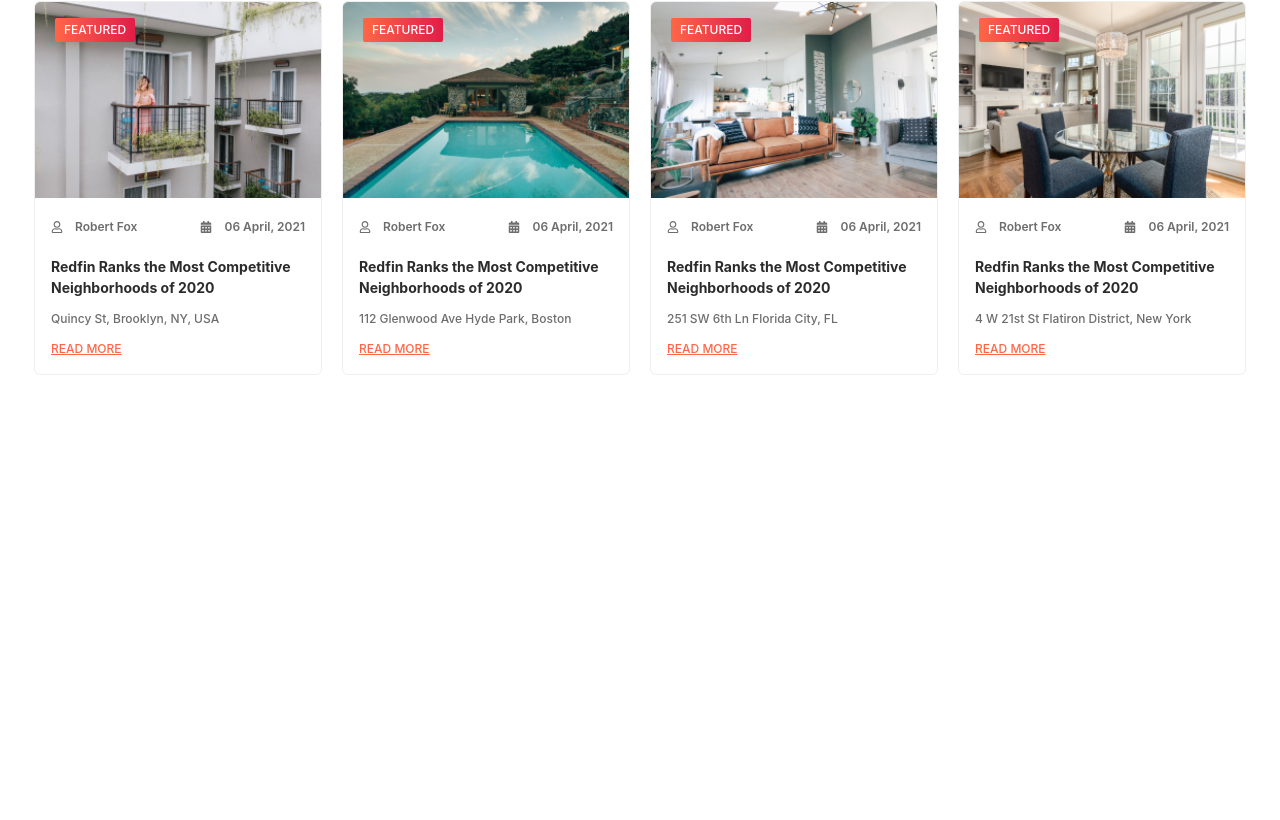
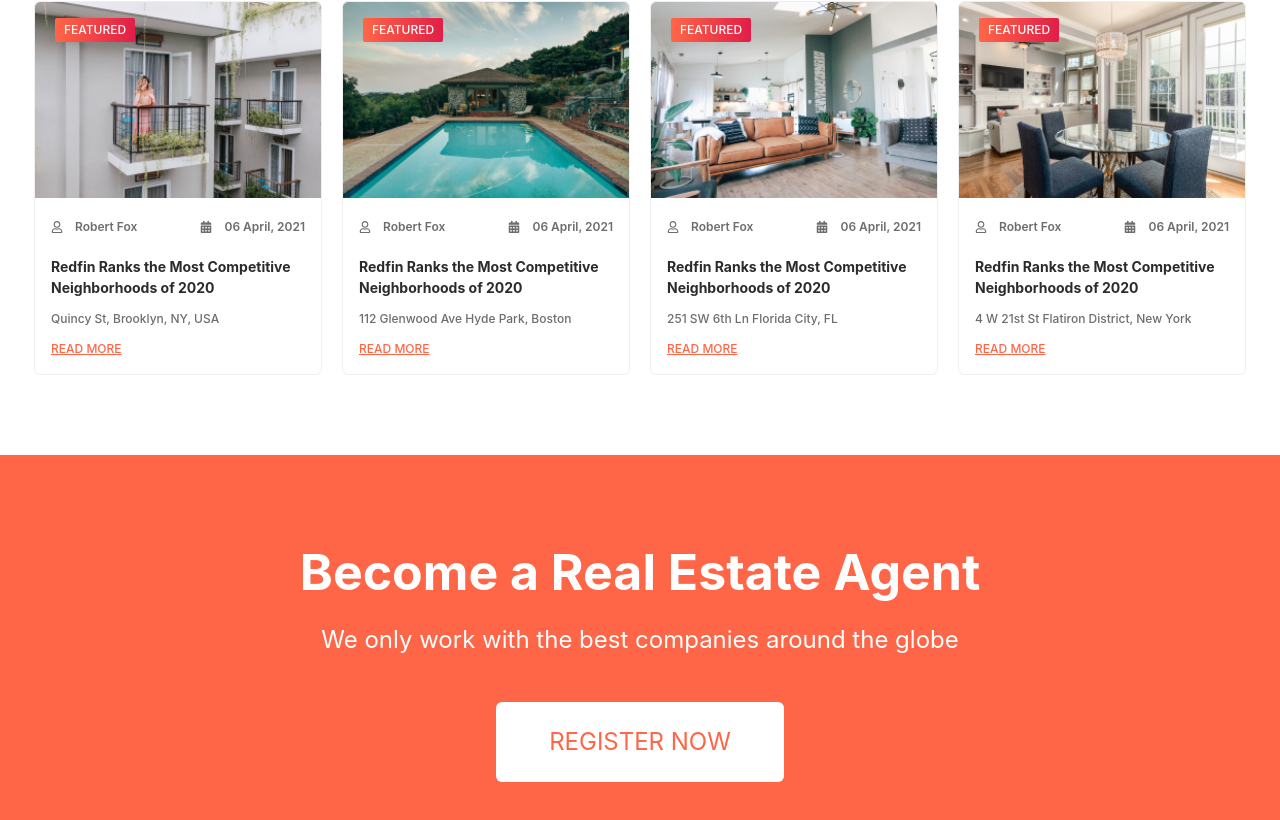
Before and after one commit to resalatislam5/real-estate, a React (Vite) app: page / in a window 1280 px wide. Shown: the part 7005-7825 px from the top of the page. Before the commit the page ends 7460 px from the top, so only its background shows below. Built offline with nearby package versions, Linux system fonts and the light colour scheme.

Commit message:
create Cta section

```diff
--- /dev/null
+++ b/src/Home/Cta.jsx
@@ -0,0 +1,27 @@
+
+function Cta() {
+    return (
+      <div className="bg-orange">
+        <div
+          className={`container mx-auto flex flex-col md:gap-20 gap-10  items-center sm:py-20 py-10`}
+        >
+          <div className="flex flex-col text-center items-center gap-3 text-white">
+            <h1 className="md:text-h-x-f text-p-x-f font-bold">
+              Become a Real Estate Agent
+            </h1>
+            <p className="md:text-p-x-f text-h-m-f ">
+              We only work with the best companies around the globe
+            </p>
+            <a
+              className="md:text-p-x-f text-p-m-f md:w-72 md:h-20 md:mt-8 px-5 py-3  text-orange bg-white flex justify-center items-center gap-2 rounded-md"
+              href={"#"}
+            >
+              REGISTER NOW
+            </a>
+          </div>
+        </div>
+      </div>
+    );
+}
+
+export default Cta;
--- a/src/Home/Home.jsx
+++ b/src/Home/Home.jsx
@@ -4,6 +4,7 @@ import Banner from "./Banner";
 import Blog from "./Blog";
 import Choose from "./Choose";
 import Cities from "./Cities";
+import Cta from "./Cta";
 import Discover from "./Discover";
 import Properties from "./Properties";
 import Rent from "./Rent";
@@ -24,6 +25,7 @@ function Home() {
       <Cities />
       <Agents />
       <Blog />
+      <Cta />
     </div>
   );
 }
```
